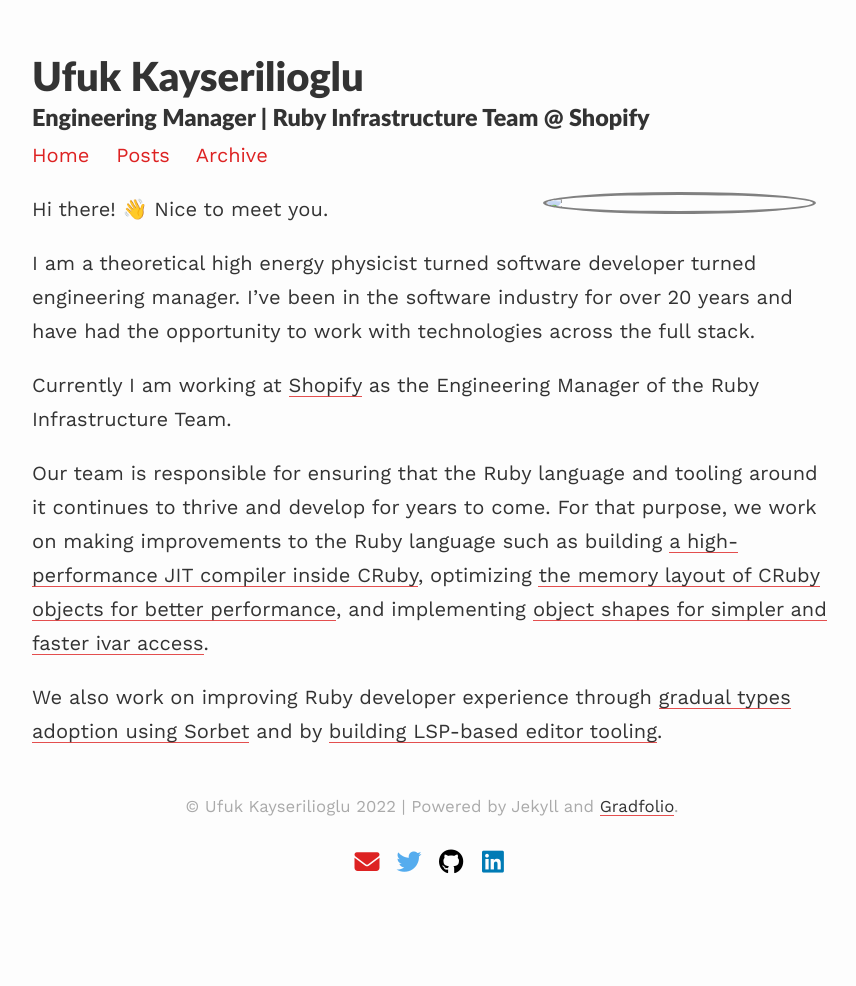
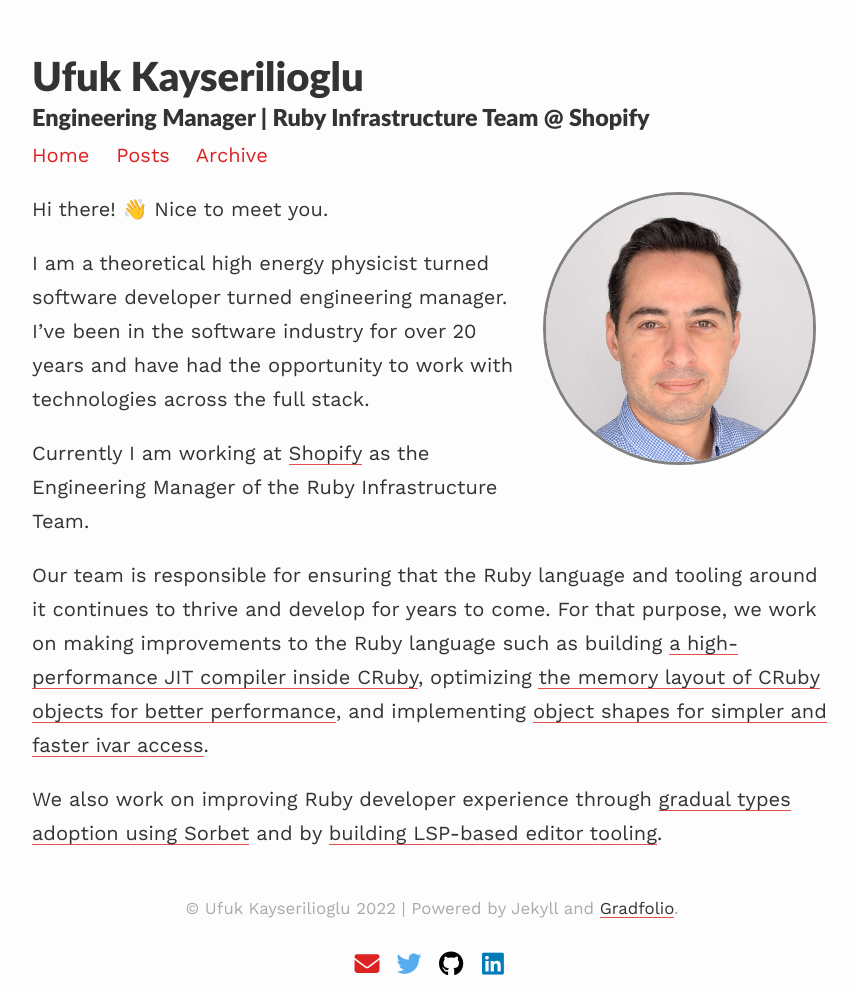
Before and after one commit to paracycle/ufuk.dev, a Jekyll site: the page built from index.md, in a window 1280 px wide. Shown: the whole page, without its empty margins (208-1064 px from the left). Built offline with Jekyll 4.4.1, drawn with Linux system fonts in a browser that asks for light colours; nearby versions of some CDN libraries.

Commit message:
Make avatar link dynamic

```diff
--- a/_layouts/about.html
+++ b/_layouts/about.html
@@ -4,7 +4,7 @@ layout: default
 
 {% if page.profile %}
     {% if page.profile.image %}
-      <img class="profile {{ page.profile.align }}"  width="33.33%" src="{{ page.profile.image | prepend: '/assets/images/' | prepend: site.baseurl | prepend: site.url }}">
+      <img class="profile {{ page.profile.align }}"  width="33.33%" src="{% link /assets/images/{{page.profile.image}} %}">
     {% endif %}
 {% endif %}
 
```
